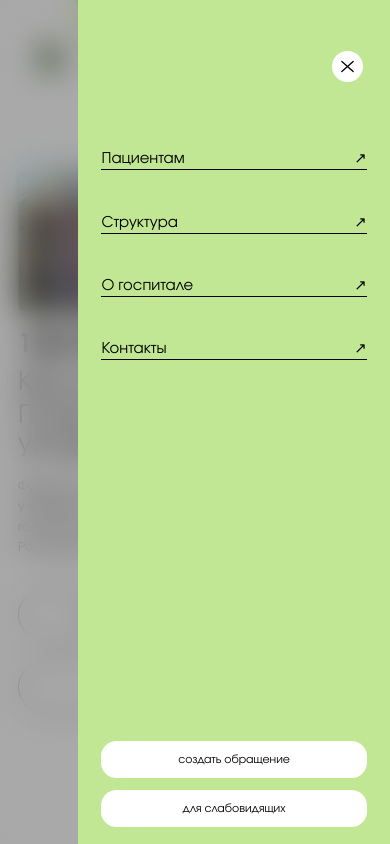
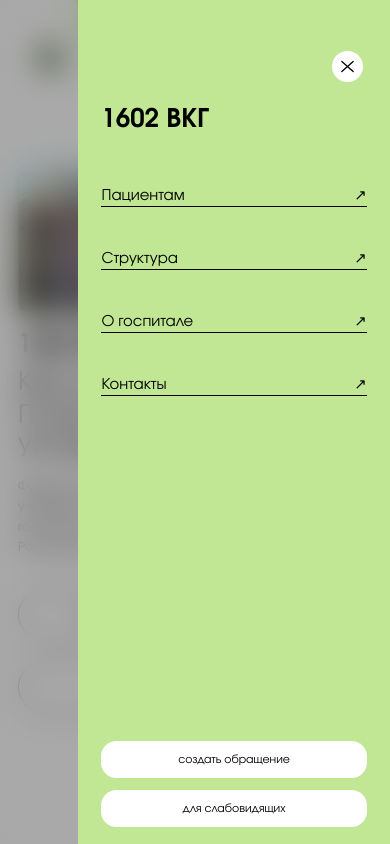
Before and after one commit to jestyrn-del/Hospital-website, a React (Vite) app: page / in a window 390 px wide. Both pictures are taken after a click on the button 347 px from the left and 56 px from the top of the page. Shown: the top 844 px of the page. Built offline with nearby package versions, Linux system fonts and the light colour scheme.

Commit message:
Mobile-menu: added name of organization

```diff
--- a/src/components/MobileMenu/MobileMenu.css
+++ b/src/components/MobileMenu/MobileMenu.css
@@ -43,6 +43,10 @@
     animation: menuIn 0.3s ease;
 }
 
+.mobile-menu-panel {
+    font-size: 4.4vw;
+}
+
 .mobile-menu--closing .mobile-menu-panel {
     animation: menuOut 0.3s ease forwards;
 }
@@ -72,7 +76,7 @@
     flex-direction: column;
 
     gap: 5vh;
-    margin-top: 8vh;
+    margin-top: 3.2vh;
 }
 
 .mobile-menu-nav a {
--- a/src/components/MobileMenu/MobileMenu.tsx
+++ b/src/components/MobileMenu/MobileMenu.tsx
@@ -26,6 +26,8 @@ export function MobileMenu({ open, onClose, onAppointment, onCreateRequest, }: M
           <img src={closeImage}/>
         </button>
 
+        <h2>1602 ВКГ</h2>
+
         <nav className="mobile-menu-nav">
           <a href="#patient" onClick={onClose}>Пациентам<span>↗</span></a>
           <a href="#patient" onClick={onClose}>Структура<span>↗</span></a>
```
